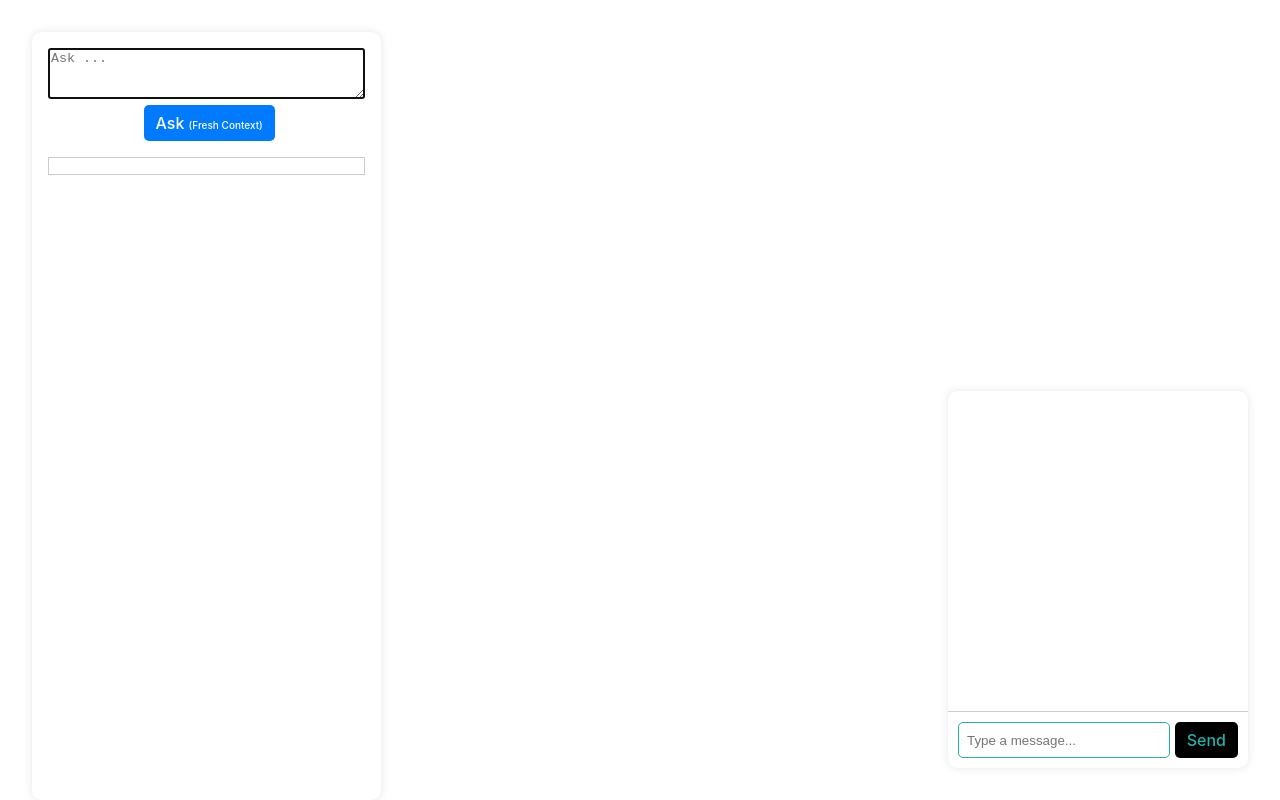
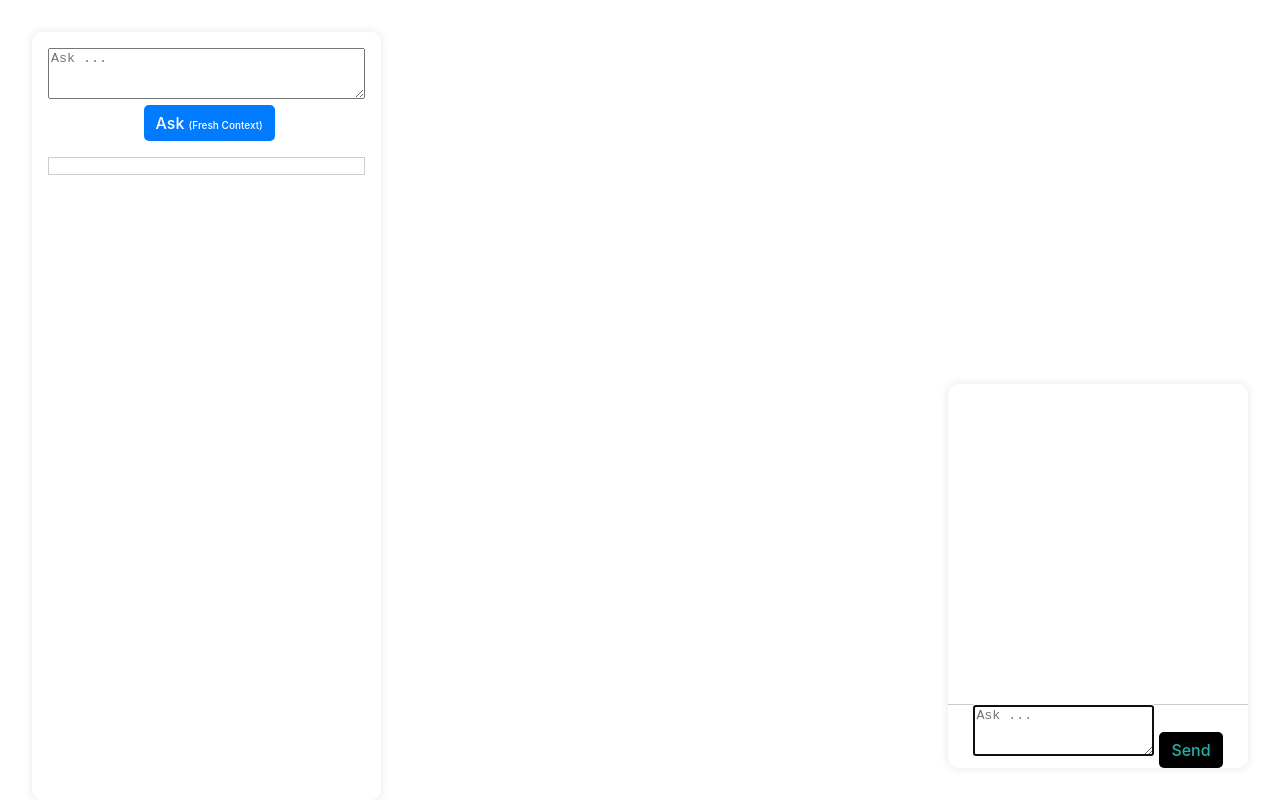
Before and after one commit to dydev10/vs-gpt-chat, a React (Vite) app in the folder webview-ui/: page / in a window 1280 px wide. Built offline with nearby package versions, Linux system fonts and the light colour scheme.

Commit message:
added useForm hook to share form logic

```diff
--- a/webview-ui/src/components/ChatBox.tsx
+++ b/webview-ui/src/components/ChatBox.tsx
@@ -1,37 +1,42 @@
-import React from 'react'
+import React, { useCallback } from 'react'
 import './ChatBox.css';
+import useChat from '../hooks/useChat';
+import useForm from '../hooks/useForm';
+import { parseCodeBlock } from '../utilities/parse';
 
 const ChatBox: React.FC = () => {
-  function sendMessage() {
-    const input = document.getElementById("message-input") as HTMLInputElement;
-    const message = input.value.trim();
-    if (message === "") return;
+  const createBubble = (text: string, bot: boolean = false) => {
+    const chatBox = document.getElementById("chat-box") as HTMLElement;
+    const bubbleEl = document.createElement("div");
+    bubbleEl.classList.add("message", bot ? "bot": "user");
+    bubbleEl.textContent = text;
+    chatBox.appendChild(bubbleEl);
+    chatBox.scrollTop = chatBox.scrollHeight;
+  }
+  const handleMessage = useCallback((text: string) => {
+    const responseEl = document.getElementById('fresh-response') as HTMLElement;
+    responseEl.innerHTML = parseCodeBlock(text);
 
-    const chatBox = document.getElementById("chat-box") as HTMLElement;
-    const userMessage = document.createElement("div");
-    userMessage.classList.add("message", "user");
-    userMessage.textContent = message;
-    chatBox.appendChild(userMessage);
+    const botText = "I'm just a bot!. hUGE TEST RESPONSE. SKFHFKHAFS FIHAFKAFHASHKFASF SFHSFKHASFAS";
+    createBubble(botText, true);
+  }, []);
 
-    setTimeout(() => {
-        const botMessage = document.createElement("div");
-        botMessage.classList.add("message", "bot");
-        botMessage.textContent = "I'm just a bot!. hUGE TEST RESPONSE. SKFHFKHAFS FIHAFKAFHASHKFASF SFHSFKHASFAS";
-        chatBox.appendChild(botMessage);
-        chatBox.scrollTop = chatBox.scrollHeight;
-    }, 500);
-
-    input.value = "";
-    chatBox.scrollTop = chatBox.scrollHeight;
-}
+  /**
+   * hooks
+   */
+  const { sendChat } = useChat(handleMessage);
+  const { handleKeyDown , handleFormSubmit} = useForm('chat-prompt', (text: string) => {
+    createBubble(text, false);
+    sendChat(text);
+  });
 
   return (
       <div className="chat-container">
         <div className="chat-box" id="chat-box"></div>
-        <div className="input-container">
-            <input type="text" id="message-input" placeholder="Type a message..." />
-            <button onClick={sendMessage}>Send</button>
-        </div>
+        <form id="input-container" onSubmit={handleFormSubmit} action="">
+				<textarea onKeyDown={handleKeyDown} autoFocus id="chat-prompt" rows={3} placeholder="Ask ..."></textarea>
+				<button type="submit" id="sendBtn">Send</button>
+        </form>
       </div>
   );
 }
--- a/webview-ui/src/components/Fresh.tsx
+++ b/webview-ui/src/components/Fresh.tsx
@@ -1,9 +1,17 @@
-import React, { FormEvent, KeyboardEvent, useCallback, useEffect } from 'react';
+import React, { useCallback } from 'react';
 import './Fresh.css';
 import { parseCodeBlock } from '../utilities/parse';
 import useChat from '../hooks/useChat';
+import useForm from '../hooks/useForm';
 
 const Fresh: React.FC = () => {
+  const resetChat = () => {
+    const promptTextArea = document.getElementById('fresh-prompt') as HTMLInputElement;
+    promptTextArea.setSelectionRange(0, promptTextArea.value.length);
+    promptTextArea.focus();
+    promptTextArea.value = "";
+  };
+
   const handleMessage = useCallback((text: string) => {
     const responseEl = document.getElementById('fresh-response') as HTMLElement;
     responseEl.innerHTML = parseCodeBlock(text);
@@ -11,52 +19,11 @@ const Fresh: React.FC = () => {
     resetChat();
   }, []);
 
+  /**
+   * hooks
+   */
   const { sendChat } = useChat(handleMessage);
-
-  const submitChat = () => {
-    const promptTextArea = document.getElementById('fresh-prompt') as HTMLInputElement;
-    const text = promptTextArea.value;
-    sendChat(text);
-  }
-
-  const resetChat = () => {
-    const promptTextArea = document.getElementById('fresh-prompt') as HTMLInputElement;
-    promptTextArea.setSelectionRange(0, promptTextArea.value.length);
-    promptTextArea.focus();
-    promptTextArea.value = "";
-  };
-
-  // eslint-disable-next-line @typescript-eslint/no-explicit-any
-  const handleWebviewMessage = useCallback((ev: any) => {
-    const { command, text } = ev.data;
-    const responseEl = document.getElementById('fresh-response');
-
-    if (command === 'chatResponse' && responseEl !== null) {
-      responseEl.innerHTML = parseCodeBlock(text);
-    }
-
-    resetChat();
-  }, []);
-
-  const handleKeyDown = (e: KeyboardEvent) => {
-    // trigger submit on enter press
-    if (!e.shiftKey && e.code == 'Enter') {
-      e.preventDefault();
-      submitChat();
-    }
-  };
-
-  const handleFormSubmit = (e: FormEvent) => {
-    e.preventDefault();
-    submitChat();
-  };
-
-  useEffect(() => {
-    window.addEventListener('message', handleWebviewMessage);
-    return () => {
-      window.removeEventListener('message', handleWebviewMessage);
-    }
-  }, [handleWebviewMessage]);
+  const { handleKeyDown , handleFormSubmit} = useForm('fresh-prompt', sendChat);
 
   return (
       <div className="fresh-container">
--- /dev/null
+++ b/webview-ui/src/hooks/useForm.tsx
@@ -0,0 +1,31 @@
+import { FormEvent, KeyboardEvent, useCallback } from "react";
+
+const useForm = (inputId: string,  onSubmit?: (text: string) => void) => {
+  const submitForm = useCallback(() => {
+    const textArea = document.getElementById(inputId) as HTMLInputElement;
+    const text = textArea.value;
+    if (text && onSubmit) {
+      onSubmit(text);
+    }
+  }, [inputId, onSubmit]);
+
+  const handleKeyDown = useCallback((e: KeyboardEvent) => {
+    // trigger submit on enter press
+    if (!e.shiftKey && e.code == 'Enter') {
+      e.preventDefault();
+      submitForm();
+    }
+  }, [submitForm]);
+
+  const handleFormSubmit = (e: FormEvent) => {
+    e.preventDefault();
+    submitForm();
+  };
+
+  return {
+    handleKeyDown,
+    handleFormSubmit,
+  };
+};
+
+export default useForm;
```
